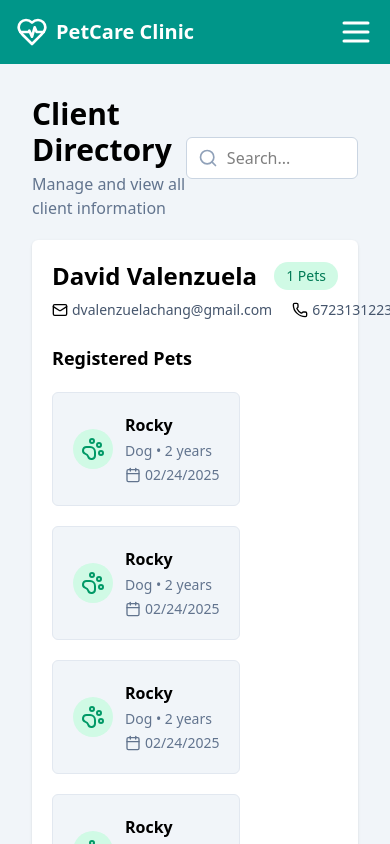
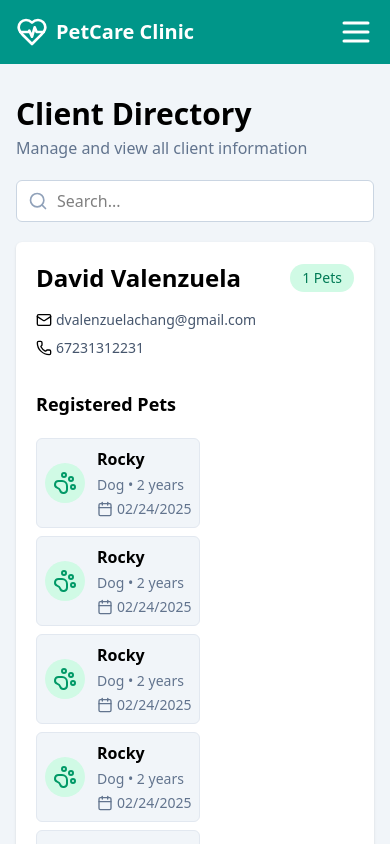
Before and after one commit to davidvchang/PetCare, a React (Vite) app in the folder frontend/: page /admin/clients in a window 390 px wide. Shown: the top 844 px of the page. Built offline with nearby package versions, Linux system fonts and the light colour scheme.

Commit message:
Add: Clients page responsive - Movil

```diff
--- a/frontend/src/components/CardClients.tsx
+++ b/frontend/src/components/CardClients.tsx
@@ -4,13 +4,13 @@ import ContainerPetClients from './ContainerPetClients';
 
 const CardClients:React.FC = () => {
   return (
-    <div className='bg-white flex flex-col w-full p-5 shadow rounded-md gap-2'>
+    <div className='bg-white flex flex-col w-full p-5 shadow rounded-md gap-4 lg:gap-2'>
         <div className='flex justify-between items-center'>
             <span className='text-2xl font-semibold'>David Valenzuela</span>
             <span className='font-light text-sm w-fit h-fit px-3 py-1 bg-emerald-100 rounded-full text-emerald-700'>1 Pets</span>
         </div>
 
-        <div className='flex items-center gap-5'>
+        <div className='flex flex-wrap lg:flex-row items-center gap-5 gap-y-2 lg:gap-5'>
             <div className='flex gap-1 items-center'>
                 <Mail className='w-4 h-4'/>
                 <span className='text-sm text-slate-600'>dvalenzuelachang@gmail.com</span>
@@ -24,7 +24,7 @@ const CardClients:React.FC = () => {
 
         <div className='flex flex-col pt-4 gap-5'>
             <span className='text-lg font-semibold'>Registered Pets</span>
-            <div className='flex flex-wrap gap-5'>
+            <div className='flex flex-wrap gap-2 lg:gap-5'>
                 <ContainerPetClients/>
                 <ContainerPetClients/>
                 <ContainerPetClients/>
--- a/frontend/src/components/ContainerPetClients.tsx
+++ b/frontend/src/components/ContainerPetClients.tsx
@@ -3,7 +3,7 @@ import { PawPrint, Calendar } from 'lucide-react'
 
 const ContainerPetClients:React.FC = () => {
   return (
-    <div className='flex gap-3 p-5 bg-slate-100 border border-slate-200 rounded-md items-center'>
+    <div className='flex gap-3 p-2 lg:p-5 bg-slate-100 border border-slate-200 rounded-md items-center'>
         <div className='flex bg-emerald-100 w-10 h-10 rounded-full items-center justify-center'>
             <PawPrint className='text-emerald-600'/>
         </div>
--- a/frontend/src/pages/Clients.tsx
+++ b/frontend/src/pages/Clients.tsx
@@ -8,8 +8,8 @@ const Clients:React.FC = () => {
     <section className='flex flex-col w-full min-h-screen items-center bg-slate-100'>
         <NavBar/>
 
-        <div className='flex flex-col px-8 pt-8 pb-6 w-full gap-5'>
-            <div className='flex w-full items-center justify-between'>
+        <div className='flex flex-col p-4 lg:p-5 lg:px-8 pt-8 pb-6 w-full gap-5'>
+            <div className='flex flex-col gap-5 lg:gap-0 lg:flex-row w-full lg:items-center lg:justify-between'>
                 <div className='flex flex-col gap-1'>
                     <span className='text-3xl font-semibold'>Client Directory</span>
                     <span className=' text-slate-500'>Manage and view all client information</span>
```
